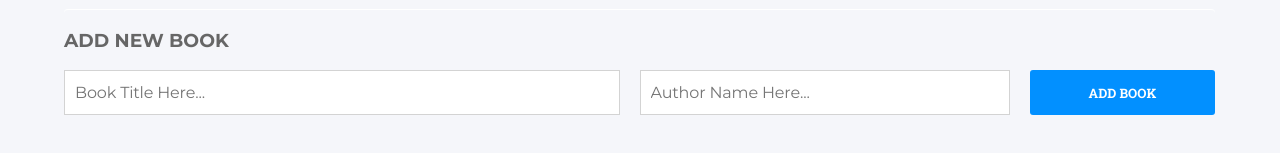
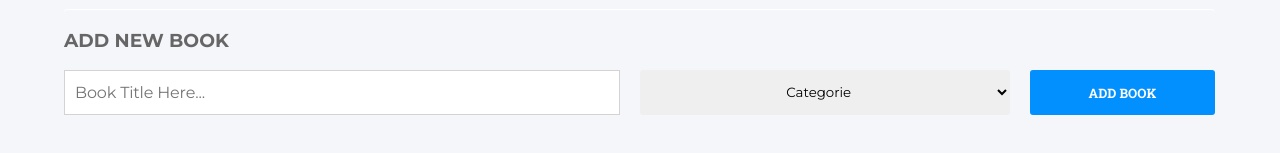
Before and after one commit to misikir21/bookstore, a React (Create React App) app: page / in a window 1280 px wide. Shown: the part 151-304 px from the top of the page. Built offline with nearby package versions, Linux system fonts and the light colour scheme; no server answers.

Commit message:
fix all desigh issues

```diff
--- a/src/components/css/addBooks.css
+++ b/src/components/css/addBooks.css
@@ -67,3 +67,11 @@
   font-weight: bold;
   border-radius: 3px;
 }
+
+.autors {
+  border: 1px solid lightgray;
+  border: none;
+  width: 100%;
+  border-radius: 3px;
+  text-align: center;
+}
--- a/src/components/route/addBook.jsx
+++ b/src/components/route/addBook.jsx
@@ -35,7 +35,12 @@ const AddBook = () => {
             <input value={title} type="text" id="title" placeholder="Book Title Here..." onChange={(e) => setTitle(e.target.value)} />
           </div>
           <div className="input-container">
-            <input value={author} type="text" id="name" placeholder="Author Name Here..." onChange={(e) => setAuthor(e.target.value)} />
+            <select name="Autors" className="autors">
+              <input value={author} type="text" id="name" onChange={(e) => setAuthor(e.target.value)} />
+              <option value="william">Categorie</option>
+              <option value="Agatha">Categorie</option>
+              <option value="Chinua">Categorie</option>
+            </select>
           </div>
           <div className="input-container">
             <button type="button" value="AddNew" onClick={handleSubmit}> ADD BOOK </button>
```
